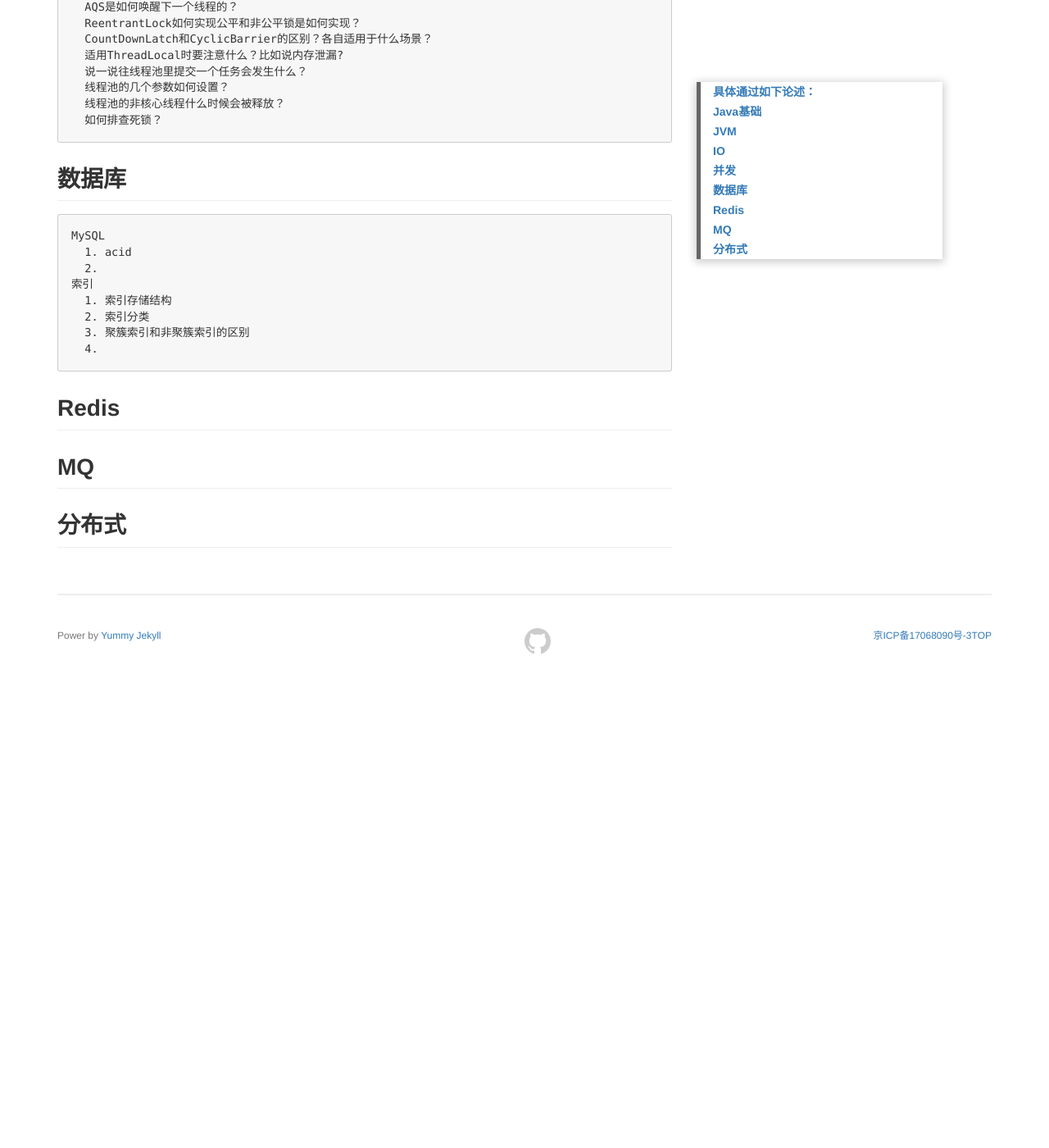
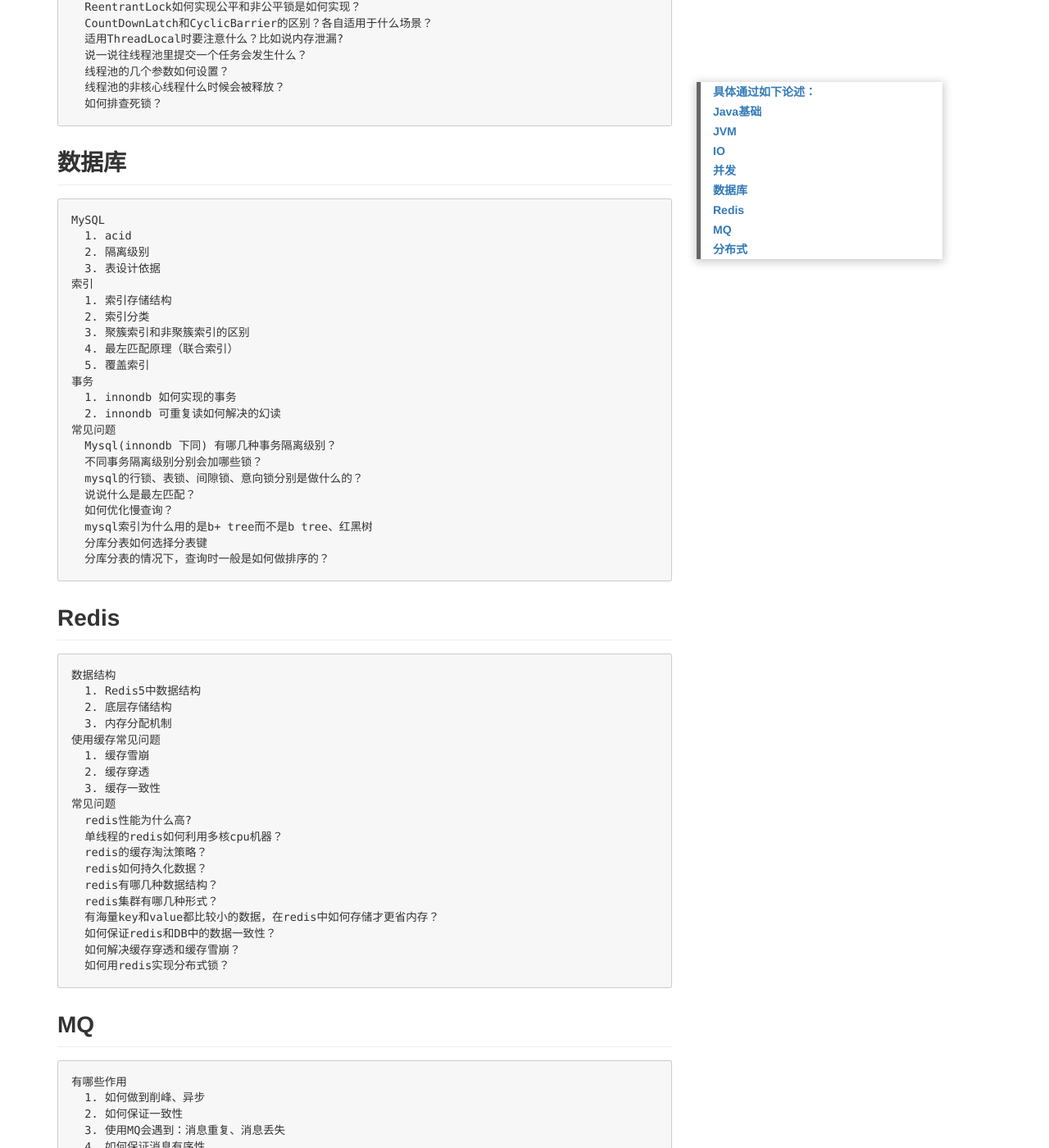
Before and after one commit to yujingzhou/yujingzhou.github.io, a Jekyll site: the page built from _posts/2020-02-03-Java高级开发&架构师面试问题.md, in a window 1280 px wide and 1400 px high, scrolled down 2488 px. Shown: the whole window at 82% size. Built offline with Jekyll 4.4.1, drawn with Linux system fonts in a browser that asks for light colours; a script that is not in the unit is left out; comment, search, counter and statistics services are not loaded; before the commit the page ends 3294 px from its top, so only the background shows below that; some of the changed text lies outside the part shown.

Commit message:
面试题集合

````diff
--- a/_posts/2020-02-03-Java高级开发&架构师面试问题.md
+++ b/_posts/2020-02-03-Java高级开发&架构师面试问题.md
@@ -107,13 +106,68 @@ ThreadPoolExecutor
 ```
 MySQL
   1. acid
-  2.
+  2. 隔离级别
+  3. 表设计依据
 索引
   1. 索引存储结构
   2. 索引分类
   3. 聚簇索引和非聚簇索引的区别
-  4.
+  4. 最左匹配原理（联合索引）
+  5. 覆盖索引
+事务
+  1. innondb 如何实现的事务
+  2. innondb 可重复读如何解决的幻读
+常见问题
+  Mysql(innondb 下同) 有哪几种事务隔离级别？
+  不同事务隔离级别分别会加哪些锁？
+  mysql的行锁、表锁、间隙锁、意向锁分别是做什么的？
+  说说什么是最左匹配？
+  如何优化慢查询？
+  mysql索引为什么用的是b+ tree而不是b tree、红黑树
+  分库分表如何选择分表键
+  分库分表的情况下，查询时一般是如何做排序的？
 ```
 ## Redis
+```
+数据结构
+  1. Redis5中数据结构
+  2. 底层存储结构
+  3. 内存分配机制
+使用缓存常见问题
+  1. 缓存雪崩
+  2. 缓存穿透
+  3. 缓存一致性
+常见问题
+  redis性能为什么高?
+  单线程的redis如何利用多核cpu机器？
+  redis的缓存淘汰策略？
+  redis如何持久化数据？
+  redis有哪几种数据结构？
+  redis集群有哪几种形式？
+  有海量key和value都比较小的数据，在redis中如何存储才更省内存？
+  如何保证redis和DB中的数据一致性？
+  如何解决缓存穿透和缓存雪崩？
+  如何用redis实现分布式锁？
+```
 ## MQ
+```
+有哪些作用
+  1. 如何做到削峰、异步
+  2. 如何保证一致性
+  3. 使用MQ会遇到：消息重复、消息丢失
+  4. 如何保证消息有序性
+常见问题
+  RocketMq如何保证高可用的？
+  RocketMq如何保证高吞吐的？
+  RocketMq的消息是有序的吗？
+  RocketMq的消息局部顺序是如何保证的?
+  RocketMq事务消息的实现机制？
+  RocketMq会有重复消费的问题吗？如何解决？
+  RocketMq支持什么级别的延迟消息？如何实现的？
+  RocketMq是推模型还是拉模型？
+  Consumer的负载均衡是怎么样的？
+```
 ## 分布式
+```
+
+```
````
Also changed, not shown: other parts of _posts/2020-02-03-Java高级开发&架构师面试问题.md (+0 -1 lines), _posts/2019-11-14-Java相关.md (+2 -0 lines).
